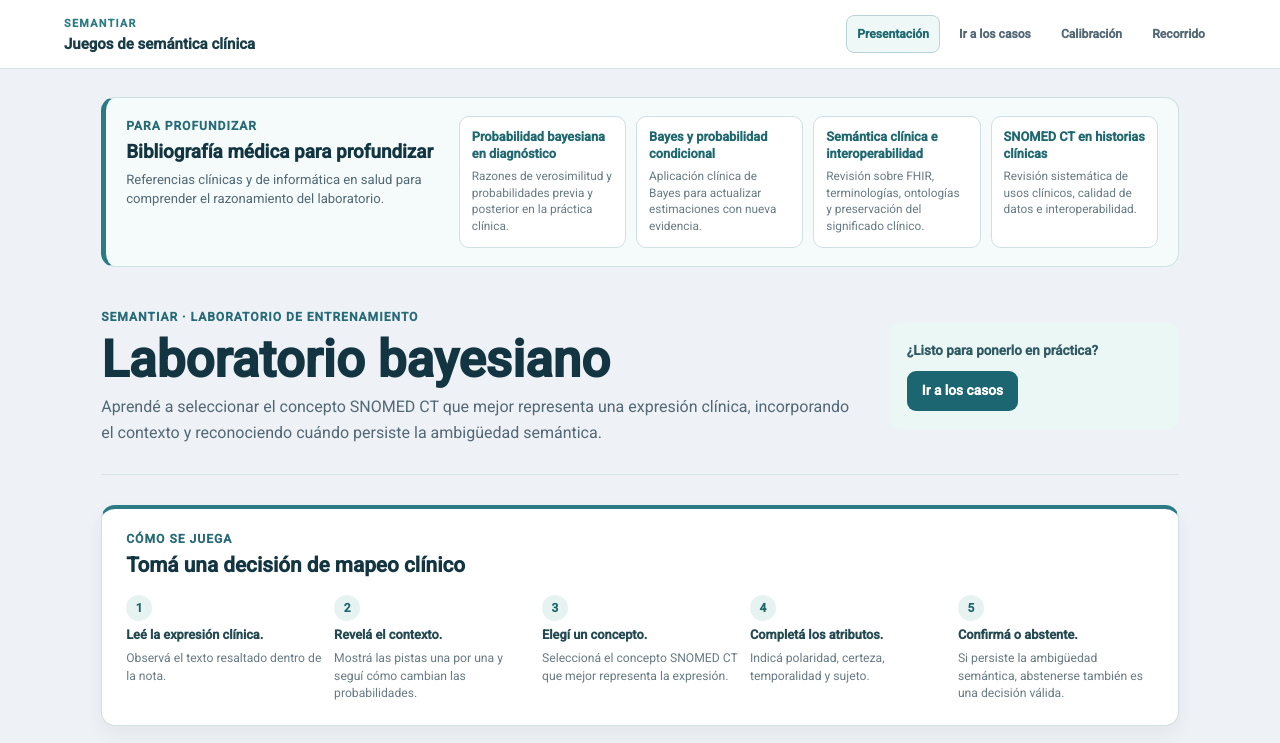
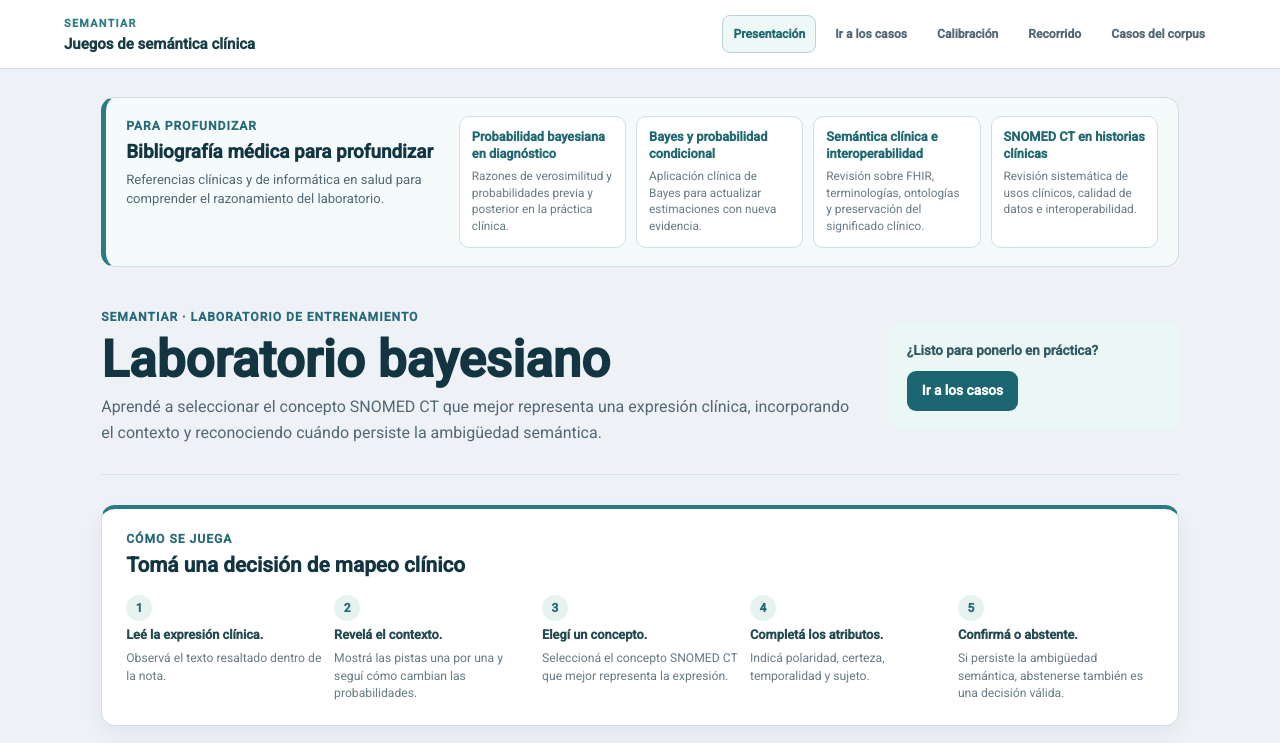
Before and after one commit to manwithbarba/semantiar_juegos, an Angular app: page / in a window 1280 px wide. Shown: the top 743 px of the page. Built offline with nearby package versions, Linux system fonts and the light colour scheme.

Commit message:
Add corpus case navigation

```diff
--- a/src/app/app.html
+++ b/src/app/app.html
@@ -15,6 +15,7 @@
       <a routerLink="/casos" routerLinkActive="is-active">Ir a los casos</a>
       <a routerLink="/calibracion" routerLinkActive="is-active">Calibración</a>
       <a routerLink="/expresiones" routerLinkActive="is-active">Recorrido</a>
+      <a routerLink="/casos-reales" routerLinkActive="is-active">Casos del corpus</a>
     </nav>
   </header>
   <router-outlet></router-outlet>
```
